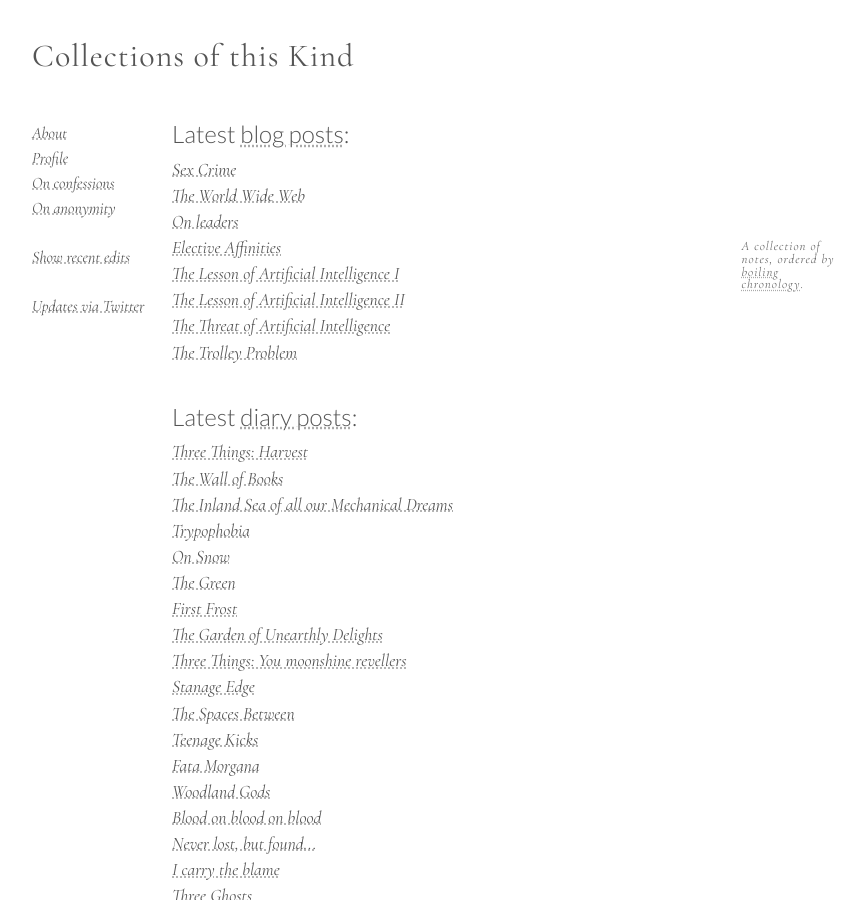
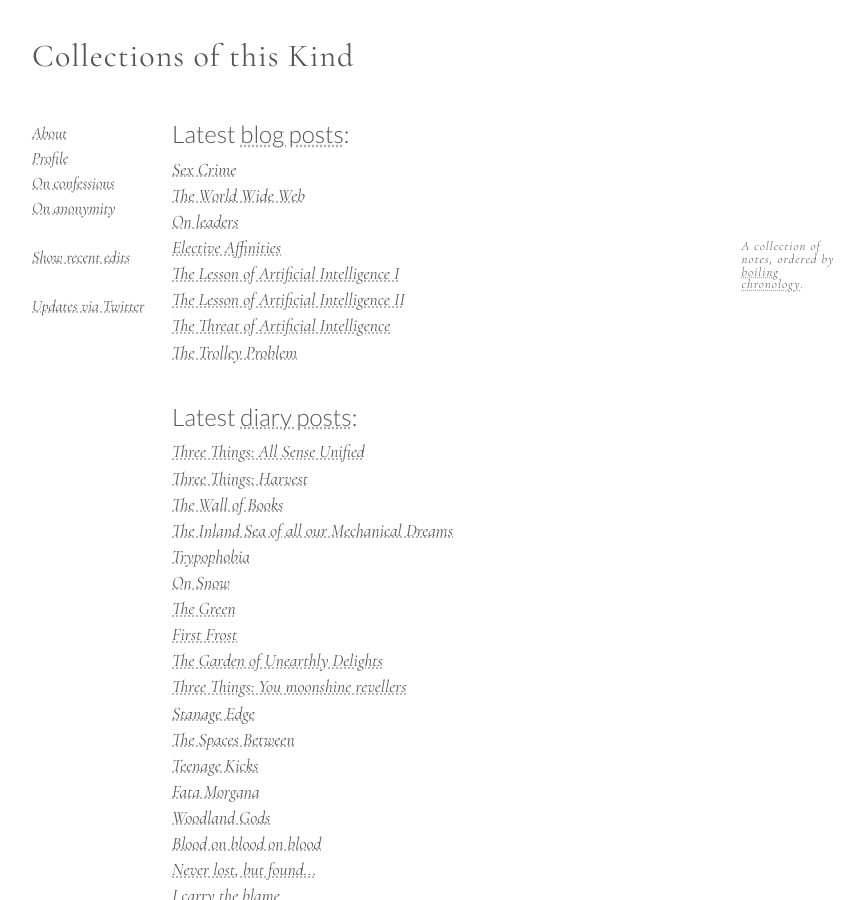
Before and after one commit to CollectionsOfThisKind/collectionsofthiskind.github.io, a Jekyll site: the page built from index.html, in a window 1280 px wide and 900 px high. Shown: the whole window, without its empty margins (78-943 px from the left). Built offline with Jekyll 4.4.1, drawn with Linux system fonts in a browser that asks for light colours.

Commit message:
Add files via upload

```diff
--- a/index.html
+++ b/index.html
@@ -50,6 +50,7 @@
 
 
 <ul class="new">
+<li><a href="pages/diary/three-unified.html">Three Things: All Sense Unified</a></li>
 <li><a href="pages/diary/three-harvest.html">Three Things: Harvest</a></li>
 <li><a href="pages/diary/library.html">The Wall of Books</a></li>
 <li><a href="pages/diary/liminal.html">The Inland Sea of all our Mechanical Dreams</a></li>
```
